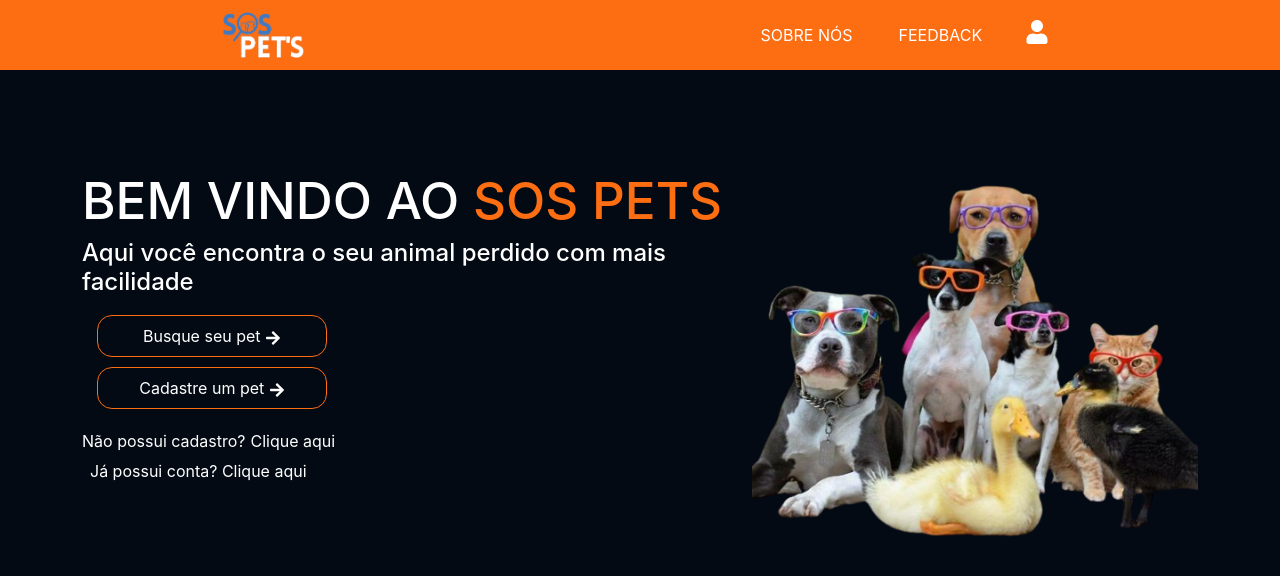
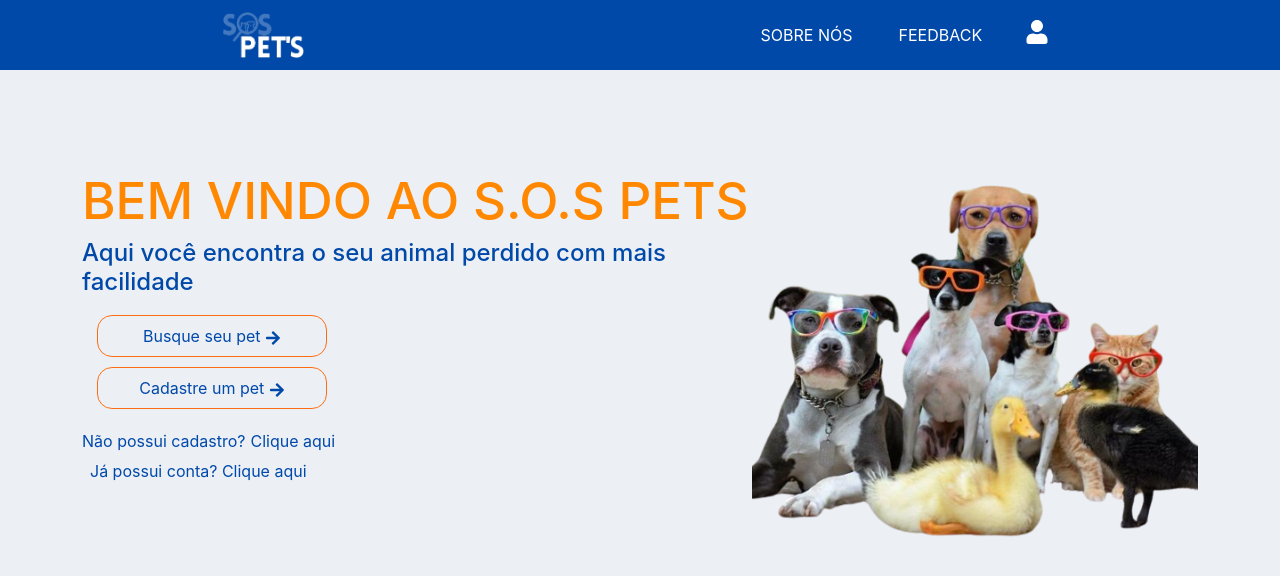
Before and after one commit to laura2389/S.O.S-PETS, a React (Create React App) app: page /perfil in a window 1280 px wide. Shown: the top 576 px of the page. Built offline with nearby package versions, Linux system fonts and the light colour scheme; no server answers.

Commit message:
alteração de cores

```diff
--- a/src/Home.js
+++ b/src/Home.js
@@ -8,7 +8,7 @@ const Home = () => {
   return (
     <div className="home_page">
       <h1>
-        BEM VINDO AO <a className="title">SOS PETS</a>
+        BEM VINDO AO <a className="title">S.O.S PETS</a>
       </h1>
       <h4>
         Aqui você encontra o seu animal perdido com mais<br />
--- a/src/Perfil.js
+++ b/src/Perfil.js
@@ -23,12 +23,11 @@ const FadeMenu = () => {
 
   const getPerfil = async e => {
     const myUser = await myaxios.get('/usuario/usuario/own')
-    setUser (myUser.data)
-
+    setUser(myUser.data)
   }
 
-  React.useEffect( () => {
-    getPerfil();
+  React.useEffect(() => {
+    getPerfil()
   }, [])
 
   return (
@@ -40,7 +39,7 @@ const FadeMenu = () => {
         aria-expanded={open ? 'true' : undefined}
         onClick={handleClick}
       >
-        <h4>
+        <h4 className="perfil">
           <FaUser />
         </h4>
       </Button>
@@ -65,8 +64,8 @@ const FadeMenu = () => {
             ></img>
           </div>
         </p>
-        <p className="email-perfil">{user != null ? user.user.email: ""}</p>
-        <p className="telefone">{user != null ? user.user.telefone: ""}</p>
+        <p className="email-perfil">{user != null ? user.user.email : ''}</p>
+        <p className="telefone">{user != null ? user.user.telefone : ''}</p>
         <Link className="postagens" to={'minhaspostagens'}>
           <MenuItem>Minhas Postagens</MenuItem>
         </Link>
--- a/src/style/Header.css
+++ b/src/style/Header.css
@@ -9,10 +9,9 @@ body {
 }
 
 header{
-  background-color:#FD6D12;
+  background-color:#0049A9;
   height: 70px;
   width: 100%;
-
 }
 
 .cabecalho {
@@ -37,7 +36,7 @@ header{
 }
 
 .nav-link:hover{
-  background-color: #c85108;
+  background-color: #013880;
 }
 
 .foto_logo img{
--- a/src/style/Home.css
+++ b/src/style/Home.css
@@ -1,5 +1,5 @@
 body{
-  background-color: #030A13;
+  background-color: #ECF0F5;
 }
 
 .img_home img{
@@ -14,28 +14,28 @@ nav{
 
 h1{
   font-size: 3.2rem;
-  color: white;
+  color: #FF8800;
 }
 
 h4{
-  color: white;
+  color: #0049A9;
 }
 
 a{
   text-decoration: none;
-  color: white;
+  color: #0049A9;
 }
 
 a:hover{
-  color: white;
+  color: #0049A9;
 }
 
 .title{
-  color:#FD6D12;
+  color:#FF8800;
 }
 
 .title:hover{
-  color:#FD6D12;
+  color:#FF8800;
 }
 
 .btns{
@@ -61,12 +61,12 @@ a:hover{
   margin-top: 20px;
   display: flex;
   align-items: center;
-  color: white;
+  color: #0049A9;
 }
 
 .entrar{
   margin: -10px 8px;
-  color: white;
+  color: #0049A9;
 }
 
 .home_page{
--- a/src/style/Perfil.css
+++ b/src/style/Perfil.css
@@ -4,6 +4,10 @@
   width: 50px;
   display: flex;
   justify-content: center;
+}
+
+.perfil{
+  color: white;
 }
 
 .foto-perfil{
```
